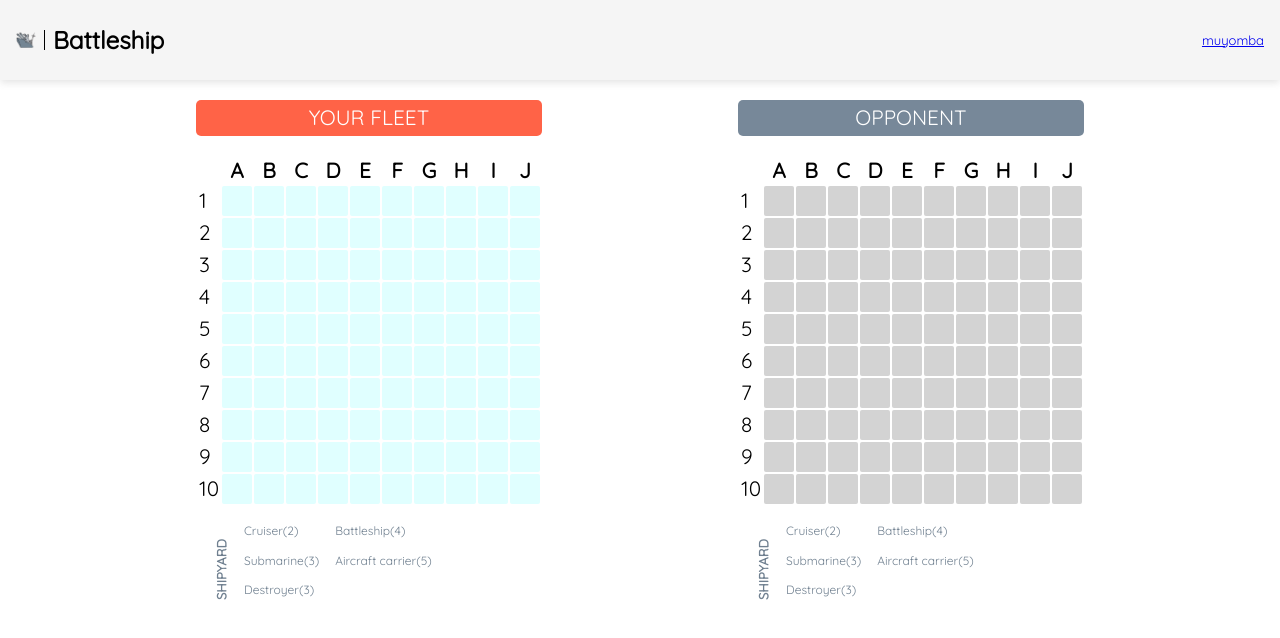
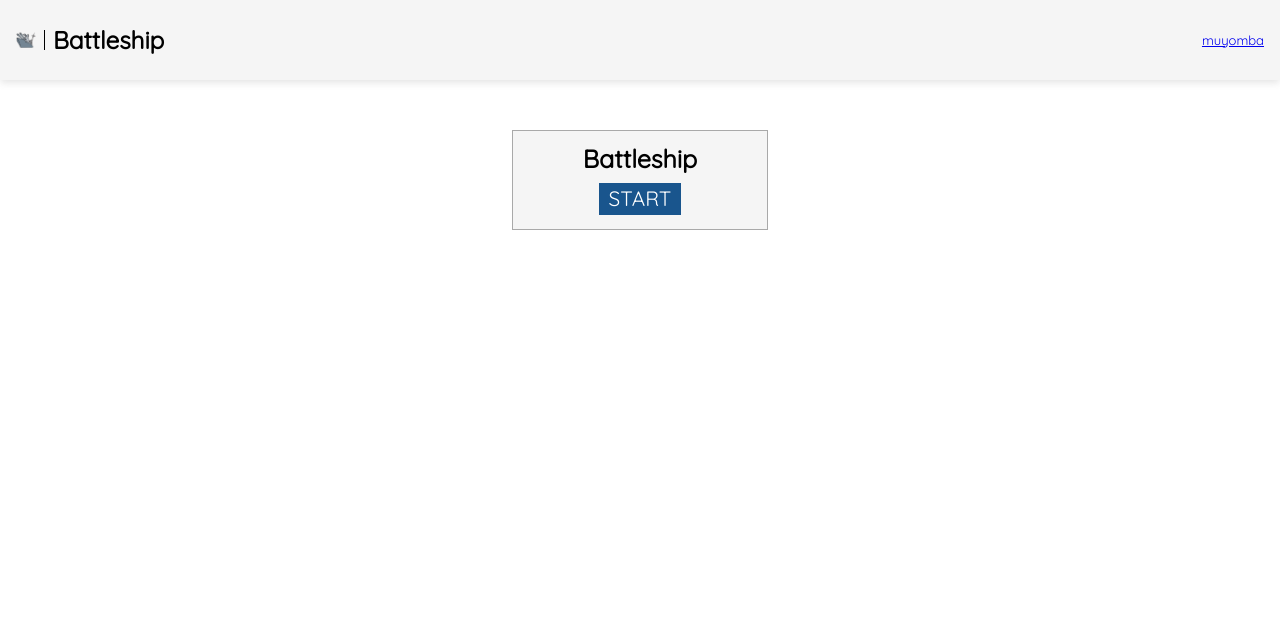
Before and after one commit to edgarmuyomba/battleship, a plain HTML site: page index.html in a window 1280 px wide. Drawn offline with Linux system fonts and the light colour scheme.

Commit message:
feature: possible completed gameloop

```diff
--- a/index.html
+++ b/index.html
@@ -20,11 +20,11 @@
         </div>
     </div>
     <div class="main">
-        <div class="start" style="display: none;">
+        <div class="start">
             <div class="header">Battleship</div>
             <button class="button">START</button>
         </div>
-        <div class="boards">
+        <div class="boards" style="display: none;">
             <div class="human">
                 <div class="header">
                     YOUR FLEET
```
